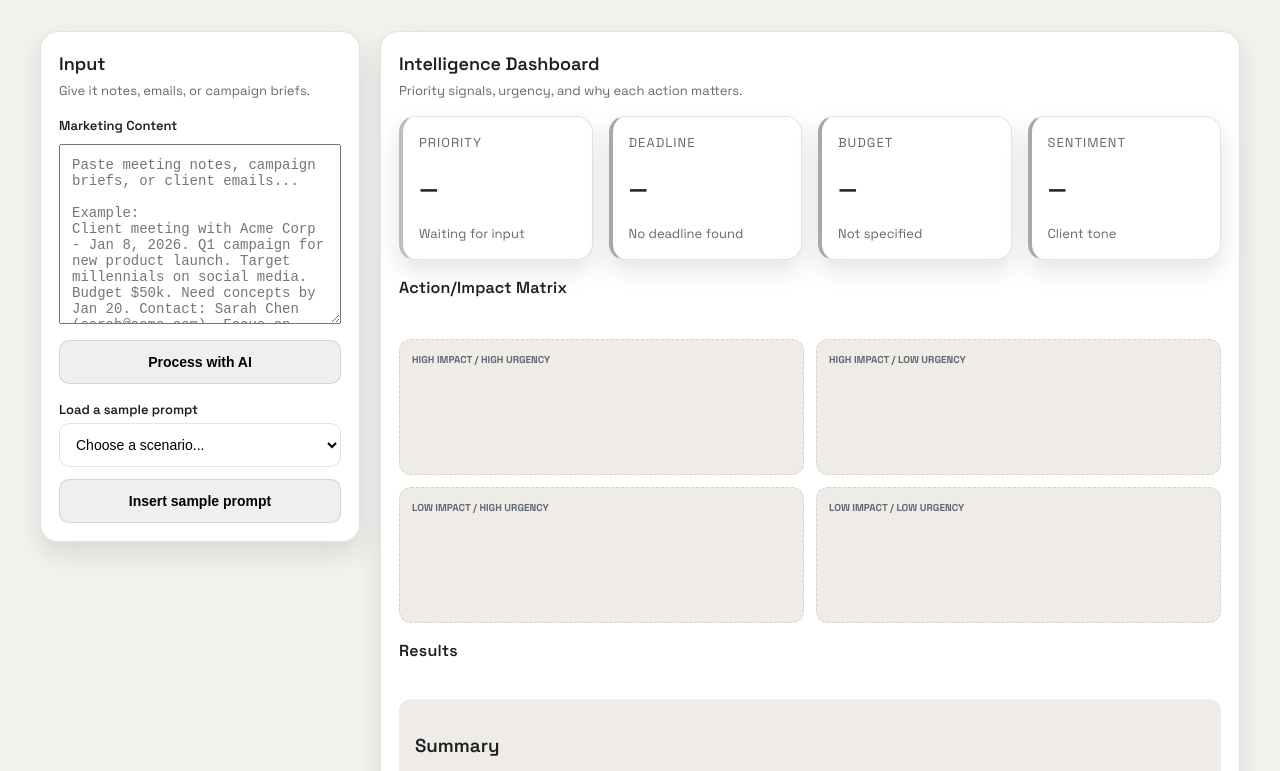
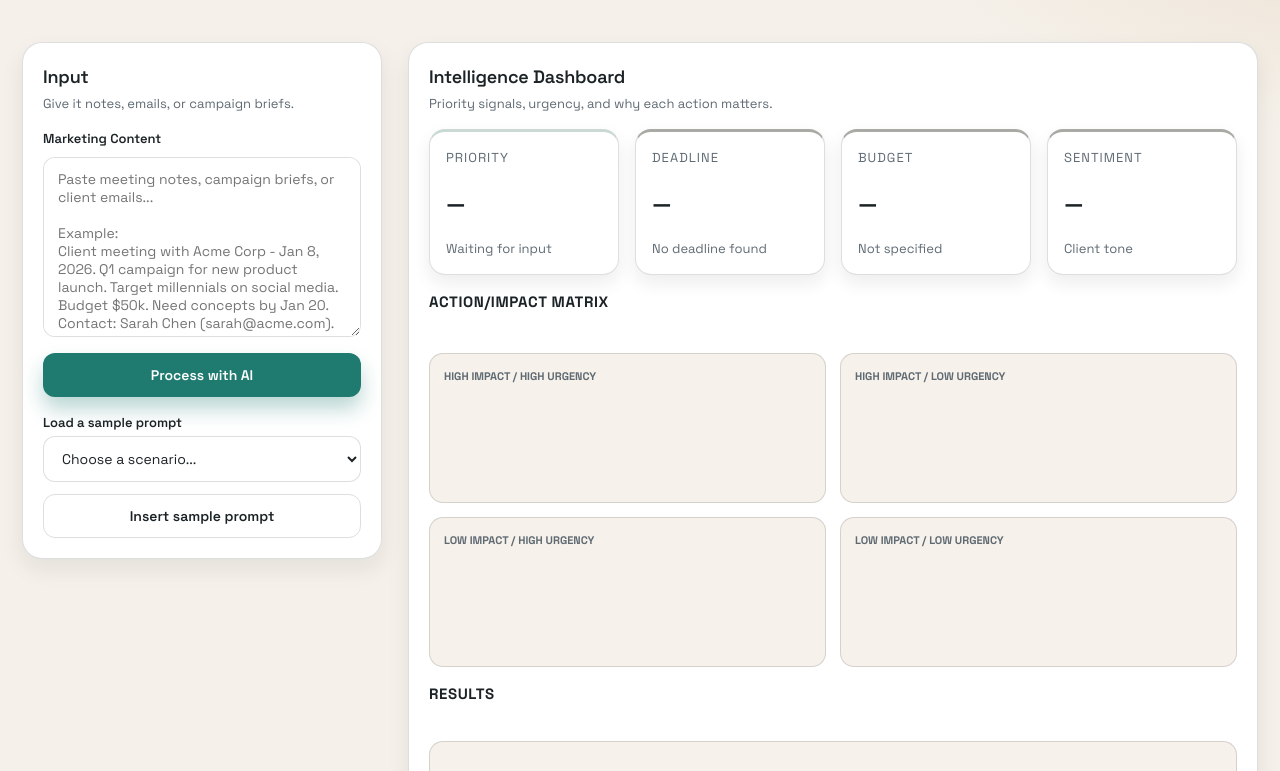
Before and after one commit to AdamFehse/ai-marketing-demo, a plain HTML site: page index.html in a window 1280 px wide. Shown: the part 113-884 px from the top of the page. Drawn offline with Linux system fonts and the light colour scheme; no server answers.

Commit message:
css Updated the color palette, glow accents, and shadows

```diff
--- a/css/accessibility.css
+++ b/css/accessibility.css
@@ -164,19 +164,6 @@ summary,
   touch-action: manipulation;
 }
 
-/* Screen reader only content */
-.sr-only {
-  position: absolute;
-  width: 1px;
-  height: 1px;
-  padding: 0;
-  margin: -1px;
-  overflow: hidden;
-  clip: rect(0, 0, 0, 0);
-  white-space: nowrap;
-  border: 0;
-}
-
 /* Visible when focused for keyboard users */
 .sr-only.focusable:focus,
 .sr-only.focusable:active {
--- a/css/styles.css
+++ b/css/styles.css
@@ -2,16 +2,19 @@
 @import url("accessibility.css");
 :root {
   color-scheme: light dark;
-  --ink: #1c1f23;
-  --slate: #616974;
+  --ink: #1c2326;
+  --slate: #5f6a73;
   --card: #ffffff;
-  --surface: #f4f2ee;
-  --accent: AccentColor;
-  --accent-contrast: AccentColorText;
-  --ring: rgba(17, 24, 39, 0.12);
-  --border: rgba(17, 24, 39, 0.12);
-  --muted-bg: #efece7;
-  --soft-bg: #e8e4dd;
+  --surface: #f5f1ea;
+  --surface-2: #efe7dd;
+  --accent: #1f7a6f;
+  --accent-contrast: #ffffff;
+  --ring: rgba(20, 26, 29, 0.08);
+  --border: rgba(20, 26, 29, 0.14);
+  --muted-bg: #f6f1ea;
+  --soft-bg: #ece4d9;
+  --glow-1: rgba(31, 122, 111, 0.12);
+  --glow-2: rgba(216, 186, 155, 0.35);
   --font-family: "Space Grotesk", system-ui, -apple-system, BlinkMacSystemFont, "Segoe UI", sans-serif;
 }
 @media (prefers-color-scheme: dark) {
@@ -20,10 +23,13 @@
     --slate: #a7b0bc;
     --card: #1a1f24;
     --surface: #0f1216;
+    --surface-2: #161b21;
     --ring: rgba(0, 0, 0, 0.45);
     --border: rgba(255, 255, 255, 0.12);
     --muted-bg: #1f242a;
     --soft-bg: #242a31;
+    --glow-1: rgba(60, 167, 152, 0.2);
+    --glow-2: rgba(143, 111, 79, 0.25);
   }
 }
 body {
@@ -31,18 +37,52 @@ body {
   margin: 0;
   padding: 0;
   color: var(--ink);
-  background: var(--surface);
+  background: radial-gradient(900px 420px at 12% -10%, var(--glow-1), transparent 60%),
+    radial-gradient(900px 420px at 110% 0%, var(--glow-2), transparent 60%),
+    var(--surface);
+  line-height: 1.5;
+  min-height: 100vh;
 }
 body.processing {
   background: var(--surface);
   animation: glowPulse 2.6s ease-in-out infinite;
 }
-textarea, button, select { width: 100%; padding: 12px; margin: 0; font-size: 14px; box-sizing: border-box; }
+textarea, button, select { width: 100%; padding: 12px 14px; margin: 0; font-size: 14px; box-sizing: border-box; font-family: inherit; }
 textarea { height: 220px; resize: vertical; }
-button { background: ButtonFace; color: ButtonText; border: 1px solid var(--border); cursor: pointer; border-radius: 10px; font-weight: 600; }
+button {
+  background: transparent;
+  color: var(--ink);
+  border: 1px solid var(--border);
+  cursor: pointer;
+  border-radius: 12px;
+  font-weight: 600;
+  transition: transform 120ms ease, box-shadow 120ms ease, border-color 120ms ease;
+}
+button:hover { transform: translateY(-1px); box-shadow: 0 8px 16px var(--ring); }
 button:disabled { opacity: 0.6; cursor: not-allowed; }
-select { border-radius: 10px; border: 1px solid var(--border); background: var(--card); }
-.result { border-left: 3px solid var(--accent); padding: 14px 16px; margin: 12px 0; background: var(--muted-bg); border-radius: 12px; }
+select, textarea {
+  border-radius: 12px;
+  border: 1px solid var(--border);
+  background: var(--card);
+  color: var(--ink);
+}
+select:focus, textarea:focus, button:focus {
+  outline: 2px solid color-mix(in srgb, var(--accent) 70%, transparent);
+  outline-offset: 2px;
+}
+#runBtn {
+  background: var(--accent);
+  border-color: transparent;
+  color: var(--accent-contrast);
+  box-shadow: 0 12px 20px color-mix(in srgb, var(--accent) 30%, transparent);
+}
+.result {
+  border: 1px solid var(--border);
+  padding: 14px 16px;
+  margin: 12px 0;
+  background: var(--muted-bg);
+  border-radius: 14px;
+}
 .hidden { display: none; }
 .loading-title { font-size: 14px; font-weight: 600; margin-bottom: 8px; }
 .loading-sub { font-size: 12px; color: var(--slate); margin-top: 8px; }
@@ -50,26 +90,41 @@ select { border-radius: 10px; border: 1px solid var(--border); background: var(-
 .progress-bar { height: 100%; width: 0%; background: var(--accent); border-radius: 999px; transition: width 280ms ease; position: relative; }
 .progress-bar::after { content: ""; position: absolute; inset: 0; background: linear-gradient(120deg, rgba(255,255,255,0.0), rgba(255,255,255,0.35), rgba(255,255,255,0.0)); transform: translateX(-100%); animation: shimmer 1.4s infinite; }
 .muted { color: var(--slate); font-size: 13px; }
-.muted-small { font-size: 12px; color: var(--slate); }
 details { margin-top: 10px; }
 pre { white-space: pre-wrap; word-break: break-word; }
-.section-title { font-size: 16px; font-weight: 600; margin-bottom: 12px; letter-spacing: 0.2px; }
+.section-title { font-size: 15px; font-weight: 700; margin-bottom: 12px; letter-spacing: 0.6px; text-transform: uppercase; }
 .metrics { display: grid; grid-template-columns: repeat(auto-fit, minmax(180px, 1fr)); gap: 16px; }
-.metric-card { padding: 16px; border-radius: 16px; background: var(--card); box-shadow: 0 10px 24px var(--ring); border: 1px solid var(--border); min-height: 110px; display: flex; flex-direction: column; justify-content: space-between; }
+.metric-card {
+  padding: 16px;
+  border-radius: 16px;
+  background: var(--card);
+  box-shadow: 0 8px 18px var(--ring);
+  border: 1px solid var(--border);
+  min-height: 110px;
+  display: flex;
+  flex-direction: column;
+  justify-content: space-between;
+}
 .metric-label { font-size: 13px; text-transform: uppercase; letter-spacing: 1px; color: var(--slate); }
 .metric-value { font-size: 22px; font-weight: 700; }
 .metric-sub { font-size: 13px; color: var(--slate); }
-.priority-high { border-left: 4px solid color-mix(in srgb, var(--ink) 60%, var(--surface)); }
-.priority-medium { border-left: 4px solid color-mix(in srgb, var(--ink) 40%, var(--surface)); }
-.priority-low { border-left: 4px solid color-mix(in srgb, var(--ink) 25%, var(--surface)); }
-.deadline-card { border-left: 4px solid color-mix(in srgb, var(--ink) 35%, var(--surface)); }
-.budget-card { border-left: 4px solid color-mix(in srgb, var(--ink) 35%, var(--surface)); }
-.sentiment-card { border-left: 4px solid color-mix(in srgb, var(--ink) 35%, var(--surface)); }
+.priority-high { border-top: 3px solid color-mix(in srgb, var(--accent) 55%, var(--surface)); }
+.priority-medium { border-top: 3px solid color-mix(in srgb, var(--accent) 35%, var(--surface)); }
+.priority-low { border-top: 3px solid color-mix(in srgb, var(--accent) 20%, var(--surface)); }
+.deadline-card { border-top: 3px solid color-mix(in srgb, var(--ink) 35%, var(--surface)); }
+.budget-card { border-top: 3px solid color-mix(in srgb, var(--ink) 35%, var(--surface)); }
+.sentiment-card { border-top: 3px solid color-mix(in srgb, var(--ink) 35%, var(--surface)); }
 .confidence-banner { margin: 18px 0 10px; padding: 12px 14px; border-radius: 12px; border: 1px solid var(--border); background: var(--muted-bg); color: var(--ink); font-size: 13px; }
 .confidence-banner.medium { border-color: var(--border); background: var(--muted-bg); color: var(--ink); }
-.matrix { display: grid; grid-template-columns: repeat(2, 1fr); gap: 12px; margin-top: 15px; }
-.matrix-cell { padding: 12px; border-radius: 12px; border: 1px dashed var(--border); background: var(--muted-bg); min-height: 110px; }
-.matrix-title { font-size: 10px; text-transform: uppercase; font-weight: 700; color: var(--slate); margin-bottom: 6px; }
+.matrix { display: grid; grid-template-columns: repeat(2, 1fr); gap: 14px; margin-top: 15px; }
+.matrix-cell {
+  padding: 14px;
+  border-radius: 14px;
+  border: 1px solid var(--border);
+  background: var(--muted-bg);
+  min-height: 120px;
+}
+.matrix-title { font-size: 11px; text-transform: uppercase; font-weight: 700; color: var(--slate); margin-bottom: 8px; }
 .matrix-item { font-size: 13px; padding: 6px 0; border-bottom: 1px dashed var(--border); }
 .matrix-item:last-child { border-bottom: none; }
 .task-group { margin: 14px 0 6px; }
@@ -79,7 +134,7 @@ pre { white-space: pre-wrap; word-break: break-word; }
 .task-btn { background: var(--accent); color: var(--accent-contrast); border: none; border-radius: 8px; padding: 6px 10px; font-size: 12px; cursor: pointer; }
 .insights { margin-top: 18px; }
 .insight-grid { display: grid; grid-template-columns: repeat(auto-fit, minmax(230px, 1fr)); gap: 14px; }
-.insight-card { padding: 16px; border-radius: 16px; background: var(--card); box-shadow: 0 12px 26px var(--ring); border: 1px solid var(--border); }
+.insight-card { padding: 16px; border-radius: 16px; background: var(--card); box-shadow: 0 8px 18px var(--ring); border: 1px solid var(--border); }
 .insight-card h3 { margin: 0 0 10px; font-size: 16px; }
 .insight-wide { grid-column: 1 / -1; }
 .stat-row { display: flex; justify-content: space-between; align-items: center; font-size: 13px; padding: 6px 0; border-bottom: 1px dashed var(--border); }
@@ -107,12 +162,12 @@ pre { white-space: pre-wrap; word-break: break-word; }
 }
 
 .page {
-  max-width: 1200px;
+  max-width: 1240px;
   margin: 0 auto;
-  padding: 32px 20px 48px;
+  padding: 36px 22px 56px;
   display: flex;
   flex-direction: column;
-  gap: 24px;
+  gap: 28px;
 }
 
 .hero {
@@ -120,12 +175,13 @@ pre { white-space: pre-wrap; word-break: break-word; }
   flex-wrap: wrap;
   align-items: center;
   justify-content: space-between;
-  gap: 16px;
+  gap: 18px;
 }
 
 .hero h1 {
-  margin: 0 0 6px;
-  font-size: 28px;
+  margin: 0 0 8px;
+  font-size: 30px;
+  letter-spacing: -0.4px;
 }
 
 .hero-meta {
@@ -145,17 +201,17 @@ pre { white-space: pre-wrap; word-break: break-word; }
 
 .layout {
   display: grid;
-  grid-template-columns: minmax(260px, 320px) minmax(0, 1fr);
-  gap: 20px;
+  grid-template-columns: minmax(300px, 360px) minmax(0, 1fr);
+  gap: 26px;
   align-items: start;
 }
 
 .panel {
   background: var(--card);
   border: 1px solid var(--border);
-  border-radius: 18px;
-  padding: 18px;
-  box-shadow: 0 12px 26px var(--ring);
+  border-radius: 20px;
+  padding: 20px;
+  box-shadow: 0 10px 22px var(--ring);
   display: flex;
   flex-direction: column;
   gap: 16px;
@@ -166,6 +222,7 @@ pre { white-space: pre-wrap; word-break: break-word; }
   top: 24px;
   align-self: start;
   max-height: calc(100vh - 48px);
+  overflow: auto;
 }
 
 .input-panel textarea {
@@ -183,6 +240,7 @@ pre { white-space: pre-wrap; word-break: break-word; }
 .panel-title {
   margin: 0;
   font-size: 18px;
+  letter-spacing: -0.2px;
 }
 
 .panel-sub {
@@ -237,4 +295,10 @@ pre { white-space: pre-wrap; word-break: break-word; }
   .hero h1 {
     font-size: 24px;
   }
+
+  .input-panel {
+    position: static;
+    max-height: none;
+    overflow: visible;
+  }
 }
```
